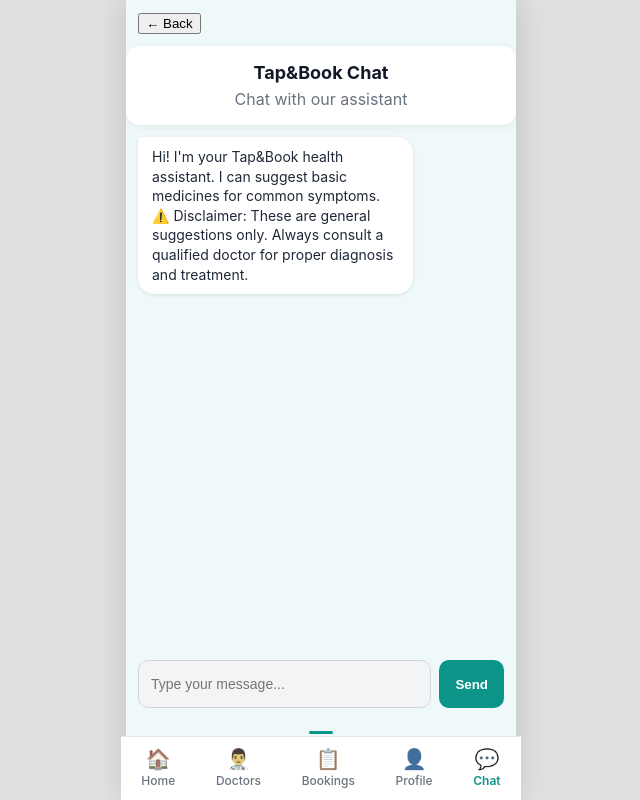
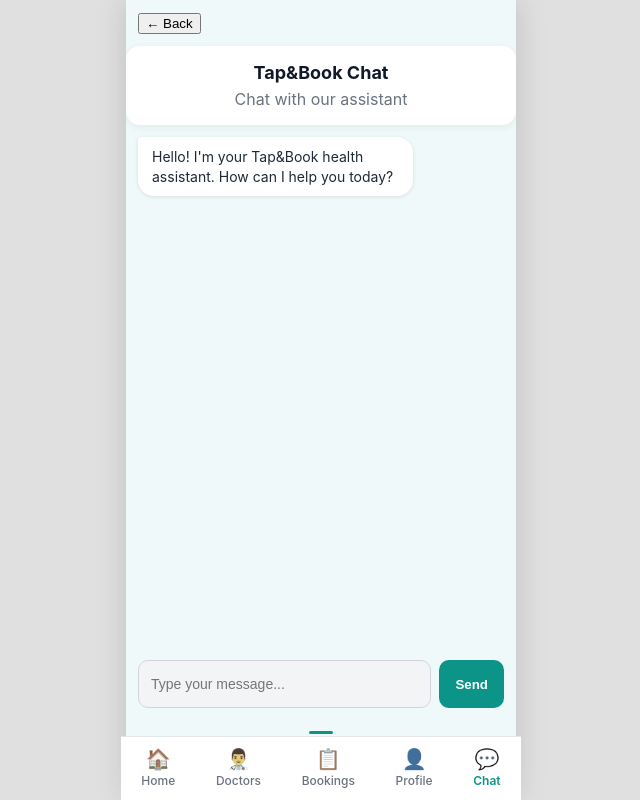
Before and after one commit to tsurakshya49-ops/tapandbook-mvp, a React (Vite) app: page /chatbot in a window 1280 px wide. Shown: the whole page, without its empty margins (319-959 px from the left). Built offline with nearby package versions, Linux system fonts and the light colour scheme; no server answers; sample sign-in values are in the browser's storage.

Commit message:
Update ChatPage.jsx

```diff
--- a/src/pages/ChatPage.jsx
+++ b/src/pages/ChatPage.jsx
@@ -50,7 +50,7 @@ const getBotReply = (message) => {
 
 const ChatPage = () => {
   const [messages, setMessages] = useState([
-    { id: 1, from: 'bot', text: "Hi! I'm your Tap&Book health assistant. I can suggest basic medicines for common symptoms. ⚠️ Disclaimer: These are general suggestions only. Always consult a qualified doctor for proper diagnosis and treatment." }
+    { id: 1, from: 'bot', text: "Hello! I'm your Tap&Book health assistant. How can I help you today?" }
   ])
   const [input, setInput] = useState('')
   const messagesEndRef = useRef(null)
```
